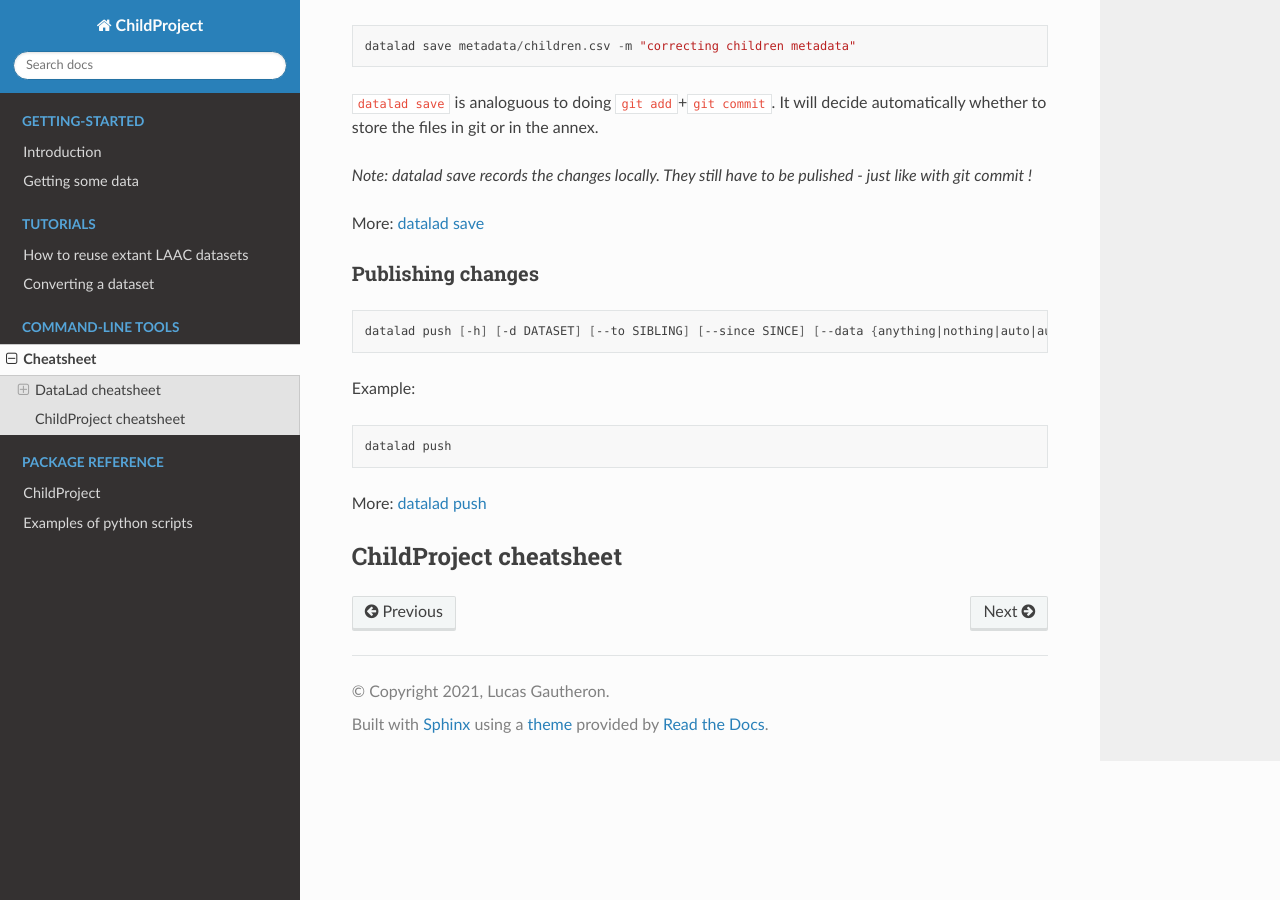
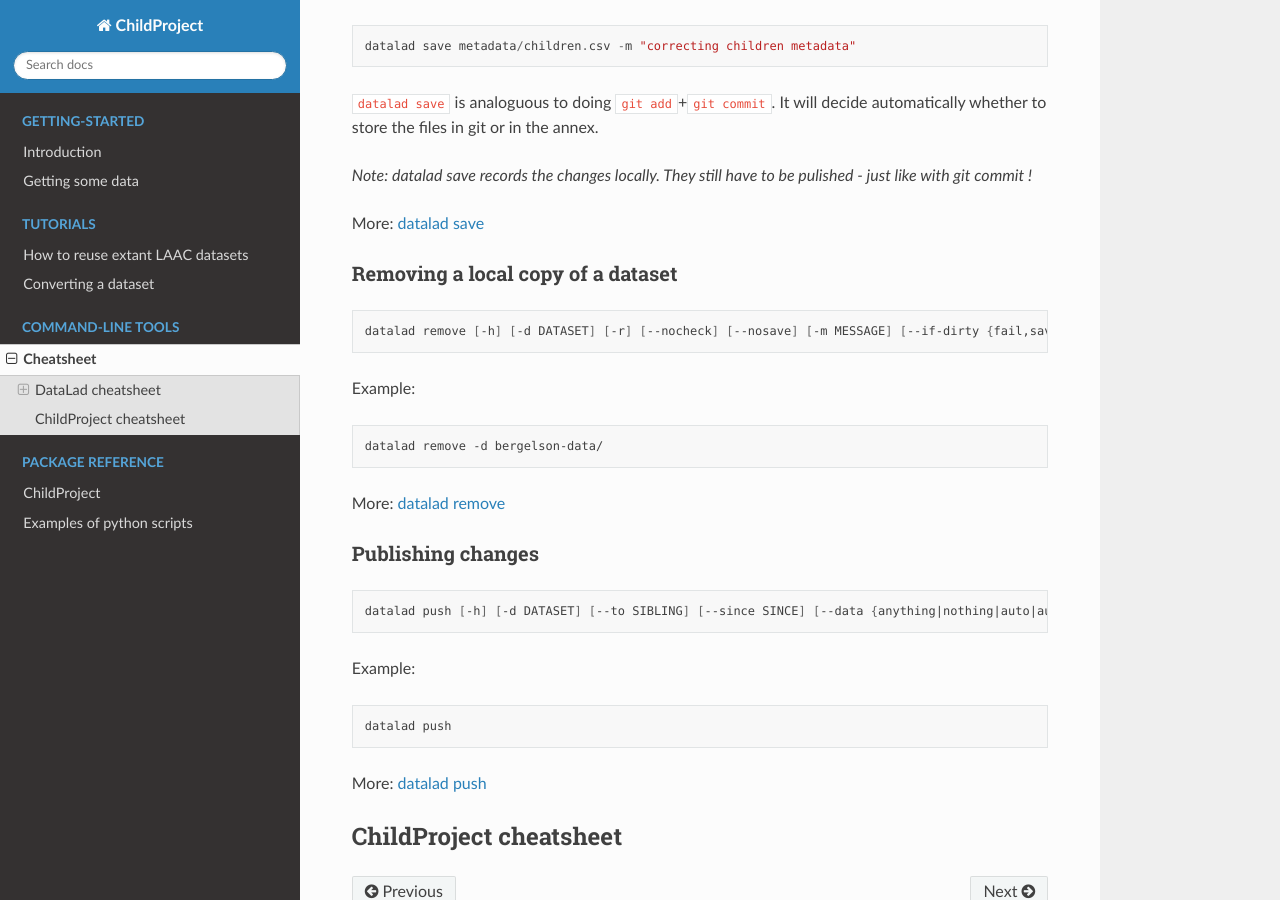
Before and after one commit to LAAC-LSCP/ChildProject, a Sphinx documentation site: the page built from docs/source/cheatsheet.rst, in a window 1280 px wide and 900 px high, scrolled down 1128 px. Built offline with Sphinx 7.4.7 and the Read the Docs theme 2.0.0, drawn with Linux system fonts in a browser that asks for light colours; pages that are not in the unit, such as notebooks, are missing from menus.

Commit message:
added remove instructions

```diff
--- a/docs/source/cheatsheet.rst
+++ b/docs/source/cheatsheet.rst
@@ -71,6 +71,22 @@ pulished - just like with git commit !*
 More: `datalad
 save <http://docs.datalad.org/en/stable/generated/man/datalad-save.html>`__
 
+Removing a local copy of a dataset
+~~~~~~~~~~~~~~~~~~
+
+.. code:: bash
+
+   datalad remove [-h] [-d DATASET] [-r] [--nocheck] [--nosave] [-m MESSAGE] [--if-dirty {fail,save-before,ignore}] [PATH [PATH ...]]
+
+Example:
+
+.. code:: bash
+
+   datalad remove -d bergelson-data/
+
+More: `datalad
+remove <http://docs.datalad.org/en/stable/generated/man/datalad-remove.html>`__
+
 Publishing changes
 ~~~~~~~~~~~~~~~~~~
 
```
